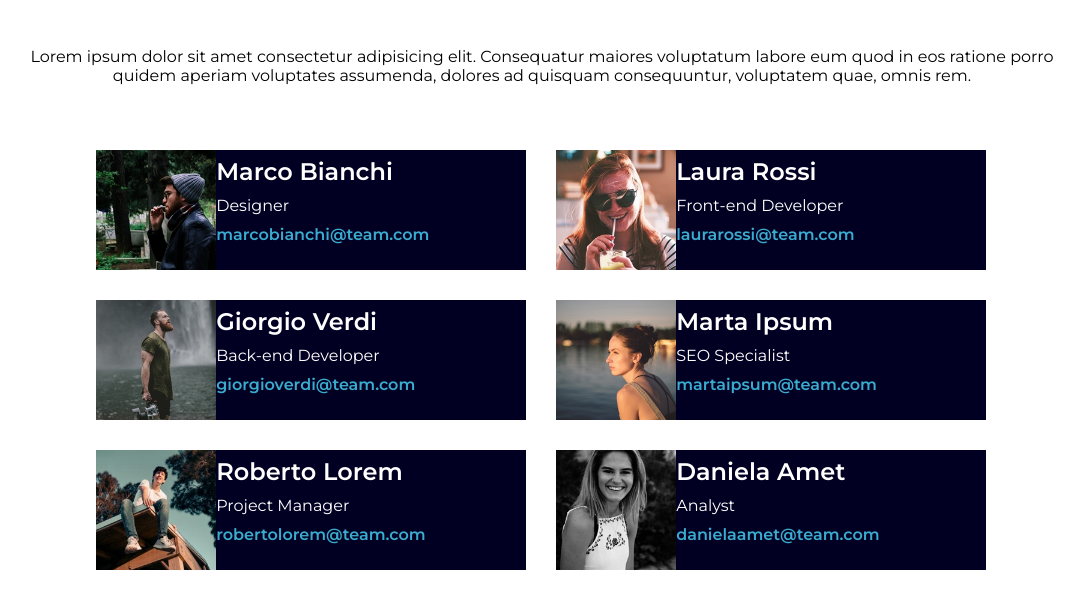
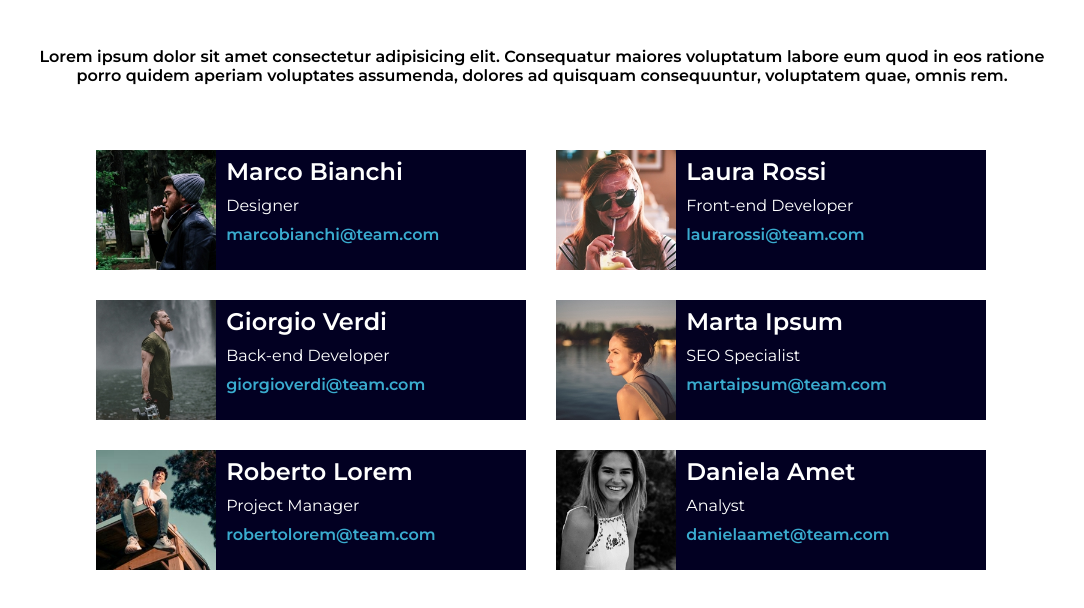
Before and after one commit to Chiararuggi/html-css-float-cards, a plain HTML site: page index.html in a window 1280 px wide. Shown: the part 52-660 px from the top of the page, without its empty margins (98-1182 px from the left). Drawn offline with Linux system fonts and the light colour scheme.

Commit message:
exercise done

```diff
--- a/css/style.css
+++ b/css/style.css
@@ -28,6 +28,7 @@ header h1{
 
 header p{
     margin-top: 50px;
+    font-weight: 600;
 }
 
 .row{
@@ -76,3 +77,7 @@ header p{
 .row{
     margin-top: 50px;
 }
+
+.text{
+    padding-left: 130px;
+}
--- a/index.html
+++ b/index.html
@@ -18,8 +18,8 @@
       <p>
         Lorem ipsum dolor sit amet consectetur adipisicing elit. Consequatur
         maiores voluptatum labore eum quod in eos ratione porro quidem aperiam
-          voluptates assumenda, dolores ad quisquam consequuntur, voluptatem
-          quae, omnis rem.
+        voluptates assumenda, dolores ad quisquam consequuntur, voluptatem quae,
+        omnis rem.
       </p>
     </header>
 
@@ -27,50 +27,62 @@
       <div class="row">
         <div class="card">
           <img src="./img/male1.png" alt="male1" />
+          <div class="text">
             <h2>Marco Bianchi</h2>
             <p>Designer</p>
             <a href="">marcobianchi@team.com</a>
+          </div>
           <div class="clearfix"></div>
         </div>
 
         <div class="card">
           <img src="./img/female1.png" alt="female1" />
+          <div class="text">
             <h2>Laura Rossi</h2>
             <p>Front-end Developer</p>
             <a href="">laurarossi@team.com</a>
+          </div>
           <div class="clearfix"></div>
         </div>
 
         <div class="card">
           <img src="./img/male2.png" alt="male2" />
+          <div class="text">
             <h2>Giorgio Verdi</h2>
             <p>Back-end Developer</p>
             <a href="">giorgioverdi@team.com</a>
+          </div>
           <div class="clearfix"></div>
         </div>
       </div>
       <div class="row">
         <div class="card">
           <img src="./img/female2.png" alt="female2" />
+          <div class="text">
             <h2>Marta Ipsum</h2>
             <p>SEO Specialist</p>
             <a href="">martaipsum@team.com</a>
+          </div>
           <div class="clearfix"></div>
         </div>
 
         <div class="card">
           <img src="./img/male3.png" alt="male3" />
+          <div class="text">
             <h2>Roberto Lorem</h2>
             <p>Project Manager</p>
             <a href="">robertolorem@team.com</a>
+          </div>
           <div class="clearfix"></div>
         </div>
 
         <div class="card">
           <img src="./img/female3.png" alt="female3" />
+          <div class="text">
             <h2>Daniela Amet</h2>
             <p>Analyst</p>
             <a href="">danielaamet@team.com</a>
+          </div>
           <div class="clearfix"></div>
         </div>
       </div>
```
Lines whose indentation alone changed are shown as unchanged.
